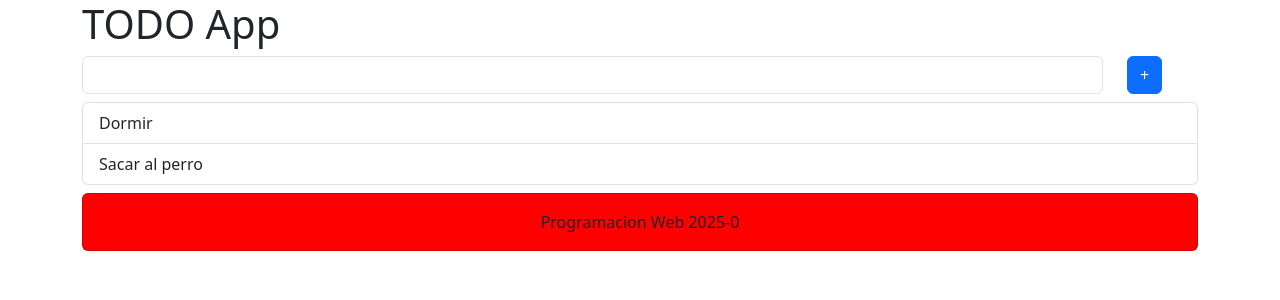
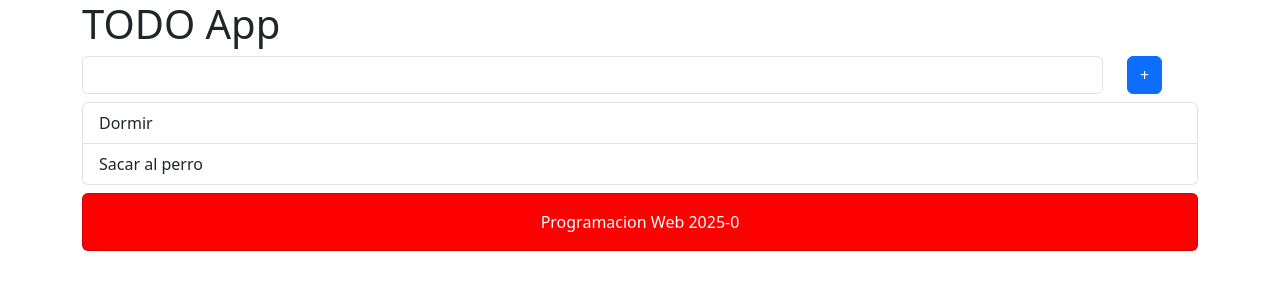
Before and after one commit to Estebantonio2/avance_react, a React (Vite) app: page / in a window 1280 px wide. Shown: the top 300 px of the page. Built offline with nearby package versions, Linux system fonts and the light colour scheme.

Commit message:
cambios y state

```diff
--- a/src/Footer.css
+++ b/src/Footer.css
@@ -1,7 +1,3 @@
 .texto-centrado {
     text-align: center;
 }
-
-.texto-blanco {
-    color: white;
-}
--- a/src/Footer.tsx
+++ b/src/Footer.tsx
@@ -1,11 +1,25 @@
+import { useState } from 'react'
 import './Footer.css'
 
 const Footer = () => {
+const [color, setColor] = useState<number>(0)
+
+    const posiblesColores = [
+        "red", "blue", "peru"
+    ]
+
+    const footerOnClick = () => {
+        if (posiblesColores.length > 0) {
+            const pos = Math.floor(Math.random() * (posiblesColores.length));
+            setColor(pos);
+        }
+    }
+
     const estilo = {
-        backgroundColor : "red"
+        backgroundColor : posiblesColores[color]
     }
-    return <div className="card mt-2" style={estilo}>
-        <div className="card-body texto-centrado texto-blanco">
+    return <div className="card mt-2" style={estilo} onClick={footerOnClick}>
+        <div className="card-body texto-centrado text-white">
             Programacion Web 2025-0
         </div>
     </div>
```
